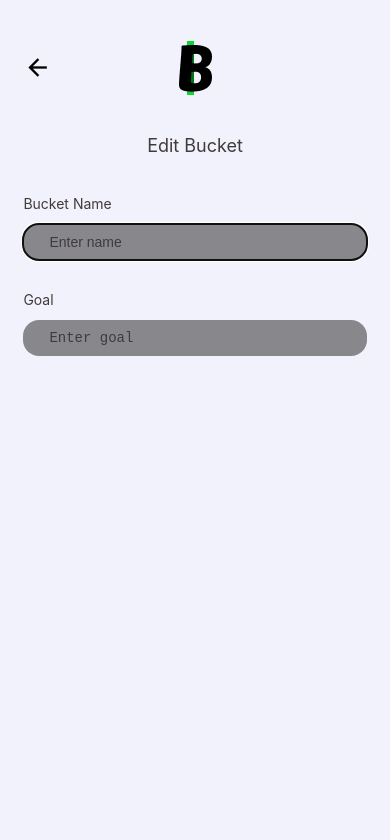
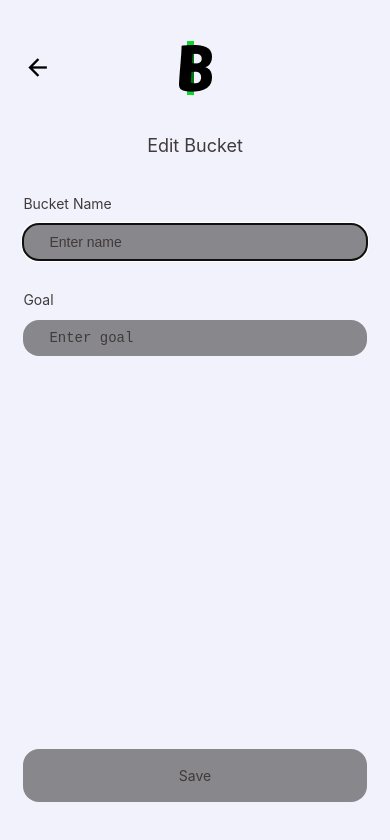
Before and after one commit to AtanasovCode/bucket-bank-native, a React Native app: screen /Edit in a window 390 px wide. Shown: the top 840 px of the page. Built offline with nearby package versions, Linux system fonts and the light colour scheme.

Commit message:
added editing bucket functionality

```diff
--- a/routes/Bucket.jsx
+++ b/routes/Bucket.jsx
@@ -35,7 +35,6 @@ const Bucket = ({ navigation, route }) => {
 
     useEffect(() => {
         if (route.params?.date && route.params?.amount !== undefined && route.params?.withdrawal === true || route.params?.withdrawal === false) {
-            console.log(`PARAMS: ${route.params}`);
             const newPayment = {
                 id: Crypto.randomUUID(),
                 date: route.params.date,
@@ -71,6 +70,35 @@ const Bucket = ({ navigation, route }) => {
             updateBuckets();
         }
     }, [route.params?.date, route.params?.amount, route.params?.withdrawal]);
+
+    useEffect(() => {
+        if (route.params?.name && route.params.goal) {
+            const updatedBucket = {
+                ...bucket,
+                name: route.params.name,
+                goal: route.params.goal,
+            }
+
+            const updateBuckets = async () => {
+                try {
+                    const bucketsData = await AsyncStorage.getItem("buckets");
+                    if (bucketsData) {
+                        const parsedBuckets = JSON.parse(bucketsData);
+                        const updatedBuckets = parsedBuckets.map((item) =>
+                            item.id === selectedID ? updatedBucket : item
+                        );
+                        await setData("buckets", updatedBuckets);
+                        // Update local state immediately after AsyncStorage update
+                        setBucket(updatedBucket);
+                    }
+                } catch (error) {
+                    console.log("Error updating buckets in AsyncStorage:", error);
+                }
+            };
+
+            updateBuckets();
+        }
+    }, [route.params?.name, route.params?.goal])
 
 
 
--- a/routes/EditBucket.jsx
+++ b/routes/EditBucket.jsx
@@ -10,6 +10,8 @@ import { SafeAreaView } from "react-native-safe-area-context";
 import { StyleSheet, Dimensions } from "react-native";
 import Header from "../components/Header";
 import AsyncStorage from "@react-native-async-storage/async-storage";
+
+const height = Dimensions.get("window").height;
 
 
 const EditBucket = ({ navigation }) => {
@@ -75,7 +77,7 @@ const EditBucket = ({ navigation }) => {
     }, [bucket])
 
     return (
-        <SafeAreaView style={[styles.container, { backgroundColor: theme.background }]}>
+        <SafeAreaView style={[styles.container, { backgroundColor: theme.background, height: height }]}>
             <Header
                 navigation={navigation}
                 back={true}
@@ -120,6 +122,24 @@ const EditBucket = ({ navigation }) => {
                     />
                 </View>
             </View>
+            <View style={[styles.saveContainer]}>
+                <TouchableHighlight
+                    style={[styles.save, { backgroundColor: inputs ? theme.accent : theme.inactive }]}
+                    onPress={() => {
+                        if (inputs) {
+                            navigation.navigate({
+                                name: "Bucket",
+                                params: { name: name, goal: goal},
+                                merge: true,
+                            })
+                        }
+                    }}
+                >
+                    <Text style={{ color: inputs ? theme.white : theme.light }}>
+                        Save
+                    </Text>
+                </TouchableHighlight>
+            </View>
         </SafeAreaView >
     );
 }
@@ -151,6 +171,25 @@ const styles = StyleSheet.create({
         textAlign: "left",
         marginBottom: 12,
     },
+    saveContainer: {
+        alignItems: "center",
+        justifyContent: "center",
+        position: "absolute",
+        left: 0,
+        right: 0,
+        bottom: "5%",
+        marginLeft: "6%",
+        marginRight: "6%",
+    },
+    save: {
+        alignItems: "center",
+        justifyContent: 'center',
+        padding: 18,
+        paddingLeft: 26,
+        paddingRight: 26,
+        width: "100%",
+        borderRadius: 16,
+    },
 
 })
 
```
